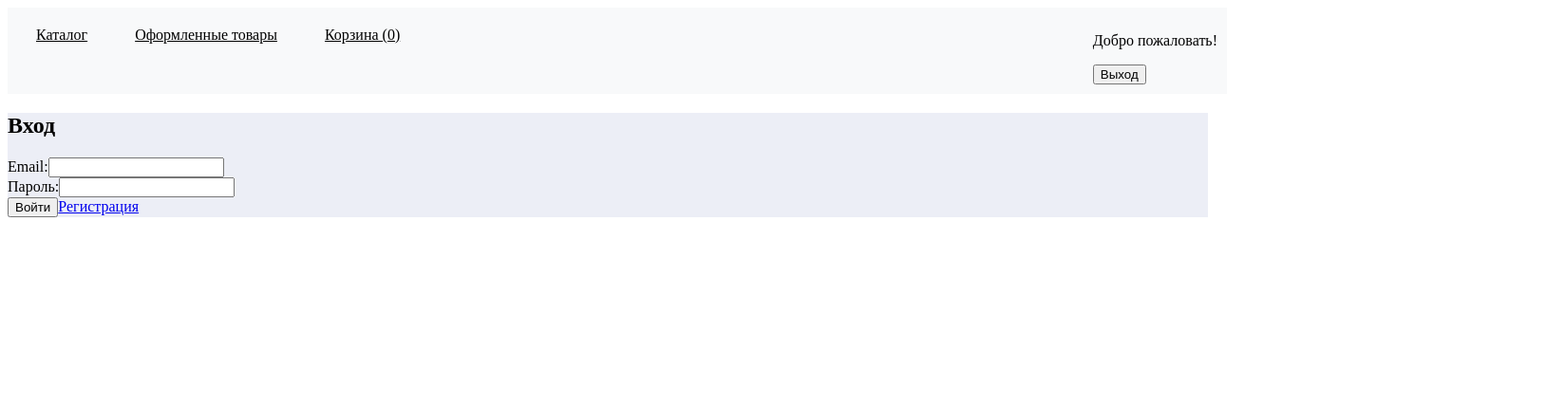
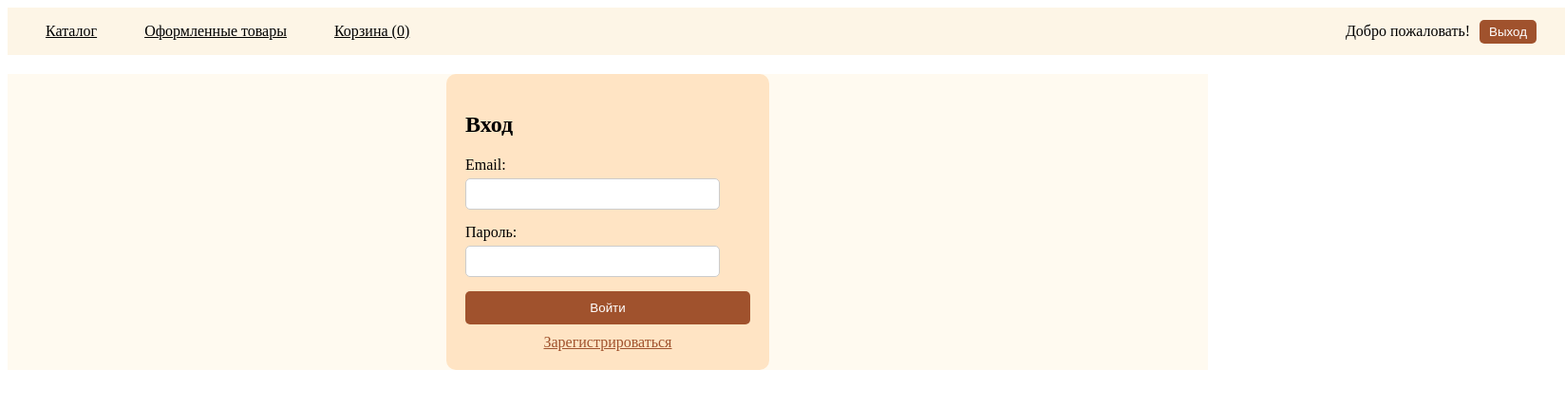
Before and after one commit to alPumpur/practika_pirvp2.1, a Vue app: page /login in a window 1280 px wide. Shown: the top 428 px of the page at 95% size, 1648 px wide, since content can reach past the window. Built offline with nearby package versions, Linux system fonts and the light colour scheme.

Commit message:
сделала css дизайн

```diff
--- a/src/App.vue
+++ b/src/App.vue
@@ -6,12 +6,17 @@ import Header from "@/components/Header.vue";
 <template>
   <Header></Header>
   <div class="page">
+
     <RouterView />
   </div>
 </template>
 
 <style scoped>
 .page{
-  background: #ECEEF6;
+  background: #FFFAF0;
+  max-width: 1600px;
+  margin: 0 auto;
+  padding: 0 20px; /* Если нужен внутренний отступ */
 }
+
 </style>
--- a/src/components/Header.vue
+++ b/src/components/Header.vue
@@ -1,43 +1,38 @@
+<script setup>
+import Nav from "@/components/Nav.vue";
+</script>
+
 <template>
   <header class="header">
-    <Nav v-if="!isLoggedIn"></Nav>
-    <div v-else>
-      {{ currentUser.email }}
-      <button @click="logout">Выход</button>
-    </div>
+    <Nav></Nav>
   </header>
 </template>
 
-<script setup>
-import Nav from "@/components/Nav.vue";
+<script>
 import { useStore } from 'vuex';
-import { computed, watch } from 'vue';
-import { useRouter } from 'vue-router'; // Импортируем useRouter из vue-router
+import { computed } from 'vue';
 
+export default {
+  setup() {
     const store = useStore();
-const router = useRouter(); // Получаем объект router
-
     const isLoggedIn = computed(() => !!store.state.currentUser);
     const currentUser = computed(() => store.state.currentUser);
 
     const logout = () => {
       store.dispatch('logoutUser');
-  router.push({ name: 'login' }); // Перенаправляем на страницу входа после выхода
     };
 
-// Следим за изменениями в состоянии currentUser в хранилище Vuex
-watch(currentUser, (newValue) => {
-  if (!newValue) {
-    // Если текущий пользователь отсутствует, перенаправляем на страницу входа
-    router.push({ name: 'login' });
+    return { isLoggedIn, currentUser, logout };
   }
-});
+};
 </script>
 
 <style scoped>
 .header {
-  width: 100%;
-  background-color: #f8f9fa;
-  padding: 10px;
+  width: 1600px;
+  background-color: #FDF5E6;
+  margin: 0 auto 20px;
+  padding: 0 20px; /* Если нужен внутренний отступ */
+
 }
 </style>
--- a/src/components/Nav.vue
+++ b/src/components/Nav.vue
@@ -7,20 +7,14 @@
     </nav>
     <div>
       <div v-if="isAuthenticated">
-        <div v-if="currentUser">
-          {{ currentUser.email }}
-          <button @click="logout">Выход</button>
-        </div>
-        <div v-else>
-          <!-- Пользователь авторизован, но информация о пользователе не доступна -->
+        <div class="welcome">
           <p>Добро пожаловать!</p>
-          <button @click="logout">Выход</button>
+          <button @click="logout" class="nav-btn">Выход</button>
         </div>
       </div>
       <div v-else>
-        <!-- Пользователь не авторизован -->
-        <router-link to="/login">Вход</router-link>
-        <router-link to="/registration">Регистрация</router-link>
+        <router-link to="/login" class="nav-btn">Вход</router-link>
+        <router-link to="/registration" class="nav-btn">Регистрация</router-link>
       </div>
     </div>
   </div>
@@ -37,16 +31,17 @@ const totalItemsInCart = computed(() => {
 });
 
 const isAuthenticated = computed(() => store.state.isAuthenticated);
-const currentUser = computed(() => store.state.currentUser);
 
 const logout = () => {
   store.dispatch('logoutUser');
 };
 </script>
+
 <style scoped>
 .nav-block {
   display: flex;
   justify-content: space-between;
+  align-items: center;
 }
 
 .nav-list {
@@ -58,5 +53,54 @@ const logout = () => {
   background: none;
   padding: 10px 20px;
   cursor: pointer;
+  transition: background-color 0.3s ease;
+  border-radius: 5px;
+  color: black;
+}
+
+.nav-list .item:hover {
+  background-color: #DEB887;
+  color: white;
+}
+
+/* Выравниваем кнопки по вертикали */
+.nav-list .item,
+nav > div {
+  display: flex;
+  align-items: center;
+}
+
+/* Фон вокруг кнопок */
+nav > div {
+  background-color: #f8f9fa;
+  padding: 5px;
+  border-radius: 10px;
+}
+
+/* Стили для кнопок входа, регистрации и выхода */
+.nav-btn {
+  background-color: #A0522D;
+  color: white;
+  padding: 5px 10px;
+  border: none;
+  border-radius: 5px;
+  cursor: pointer;
+  transition: background-color 0.3s ease;
+  margin-right: 10px;
+}
+
+.nav-btn:hover {
+  background-color: #8B4513;
+}
+
+/* Стили для надписи "Добро пожаловать!" */
+.welcome {
+  display: flex;
+  align-items: center;
+}
+
+/* Отступ между надписью и кнопкой */
+.welcome p {
+  margin-right: 10px;
 }
 </style>
--- a/src/views/LoginPage.vue
+++ b/src/views/LoginPage.vue
@@ -1,17 +1,19 @@
 <template>
-  <div>
+  <div class="login-form">
     <h2>Вход</h2>
     <form @submit.prevent="login">
-      <div>
+      <div class="form-group" :class="{ 'has-error': emailError }">
         <label for="email">Email:</label>
-        <input type="email" id="email" v-model="email" required>
+        <input type="email" id="email" v-model="email" required @input="validateEmail">
+        <span v-if="emailError" class="error-message">Неверный формат email</span>
       </div>
-      <div>
+      <div class="form-group" :class="{ 'has-error': passwordError }">
         <label for="password">Пароль:</label>
-        <input type="password" id="password" v-model="password" required>
+        <input type="password" id="password" v-model="password" required @input="validatePassword">
+        <span v-if="passwordError" class="error-message">Пароль должен быть не менее 6 символов</span>
       </div>
-      <button type="submit">Войти</button>
-      <router-link v-if="!isLoggedIn" to="/registration">Регистрация</router-link>
+      <button type="submit" class="login-btn">Войти</button>
+      <router-link v-if="!isLoggedIn" to="/registration" class="register-link">Зарегистрироваться</router-link>
     </form>
   </div>
 </template>
@@ -24,8 +26,20 @@ import api from '@/services/api'; // Импорт вашего API
 const store = useStore();
 const email = ref('');
 const password = ref('');
+const emailError = ref(false);
+const passwordError = ref(false);
 
 const isLoggedIn = computed(() => !!store.state.currentUser);
+
+const validateEmail = () => {
+  // Пример простой валидации email
+  const emailPattern = /^[^\s@]+@[^\s@]+\.[^\s@]+$/;
+  emailError.value = !emailPattern.test(email.value);
+};
+
+const validatePassword = () => {
+  passwordError.value = password.value.length < 6;
+};
 
 const login = async () => {
   try {
@@ -38,4 +52,64 @@ const login = async () => {
     console.error('Ошибка входа:', error.message);
   }
 };
+
 </script>
+
+<style scoped>
+.login-form {
+  width: 300px; /* Ширина формы */
+  margin: 15px auto; /* Отступы сверху и снизу, выравнивание по центру */
+  padding: 20px;
+  border-radius: 10px; /* Скругление краев */
+  background-color: #FFE4C4; /* Цвет фона формы */
+}
+
+.form-group {
+  margin-bottom: 15px; /* Отступ между элементами формы */
+}
+
+label {
+  display: block; /* Каждый label с новой строки */
+  margin-bottom: 5px; /* Отступ между label и input */
+}
+
+input[type="email"],
+input[type="password"] {
+  width: 250px; /* Ширина input */
+  padding: 8px; /* Внутренний отступ */
+  border-radius: 5px; /* Скругление краев input */
+  border: 1px solid #ccc; /* Обводка input */
+}
+
+.has-error input[type="email"],
+.has-error input[type="password"] {
+  border-color: red; /* Цвет границы при ошибке */
+}
+
+.error-message {
+  color: red; /* Цвет сообщения об ошибке */
+  font-size: 12px; /* Размер текста сообщения об ошибке */
+}
+
+.login-btn {
+  width: 100%; /* Ширина кнопки */
+  padding: 10px; /* Внутренний отступ */
+  border-radius: 5px; /* Скругление краев кнопки */
+  border: none; /* Убираем границу */
+  background-color: #A0522D; /* Цвет кнопки */
+  color: white; /* Цвет текста */
+  cursor: pointer; /* Изменяем курсор при наведении */
+  transition: background-color 0.3s ease; /* Плавное изменение цвета кнопки */
+}
+
+.login-btn:hover {
+  background-color: #8B4513; /* Цвет кнопки при наведении */
+}
+
+.register-link {
+  display: block; /* Сделаем ссылку блочным элементом */
+  text-align: center; /* Выравниваем по центру */
+  margin-top: 10px; /* Отступ сверху */
+  color: #A0522D; /* Цвет текста ссылки */
+}
+</style>
--- a/src/views/RegistrationPage.vue
+++ b/src/views/RegistrationPage.vue
@@ -1,16 +1,18 @@
 <template>
-  <div v-if="!isLoggedIn">
+  <div v-if="!isLoggedIn" class="registration-form">
     <h2>Регистрация</h2>
     <form @submit.prevent="register">
-      <div>
+      <div class="form-group" :class="{ 'has-error': emailError }">
         <label for="email">Email:</label>
-        <input type="email" id="email" v-model="email" required>
+        <input type="email" id="email" v-model="email" required @input="validateEmail">
+        <span v-if="emailError" class="error-message">Неверный формат email</span>
       </div>
-      <div>
+      <div class="form-group" :class="{ 'has-error': passwordError }">
         <label for="password">Пароль:</label>
-        <input type="password" id="password" v-model="password" required>
+        <input type="password" id="password" v-model="password" required @input="validatePassword">
+        <span v-if="passwordError" class="error-message">Пароль должен быть не менее 6 символов</span>
       </div>
-      <button type="submit">Зарегистрироваться</button>
+      <button type="submit" class="register-btn">Зарегистрироваться</button>
     </form>
   </div>
   <div v-else>
@@ -26,10 +28,27 @@ import api from '@/services/api'; // Импорт вашего API
 const store = useStore();
 const email = ref('');
 const password = ref('');
+const emailError = ref(false);
+const passwordError = ref(false);
 
 const isLoggedIn = computed(() => !!store.state.currentUser);
 
+const validateEmail = () => {
+  // Пример простой валидации email
+  const emailPattern = /^[^\s@]+@[^\s@]+\.[^\s@]+$/;
+  emailError.value = !emailPattern.test(email.value);
+};
+
+const validatePassword = () => {
+  passwordError.value = password.value.length < 6;
+};
+
 const register = async () => {
+  // Проверка валидности email и пароля перед регистрацией
+  validateEmail();
+  validatePassword();
+
+  if (!emailError.value && !passwordError.value) {
     try {
       const user = { email: email.value, password: password.value };
       const token = await api.register(user); // Используем ваш API для регистрации
@@ -39,5 +58,58 @@ const register = async () => {
     } catch (error) {
       console.error('Ошибка регистрации:', error.message);
     }
+  }
 };
 </script>
+
+<style scoped>
+.registration-form {
+  width: 300px; /* Ширина формы */
+  margin: 15px auto; /* Отступы сверху и снизу, выравнивание по центру */
+  padding: 20px;
+  border-radius: 10px; /* Скругление краев */
+  background-color: #FFE4C4; /* Цвет фона формы */
+}
+
+.form-group {
+  margin-bottom: 15px; /* Отступ между элементами формы */
+}
+
+label {
+  display: block; /* Каждый label с новой строки */
+  margin-bottom: 5px; /* Отступ между label и input */
+}
+
+input[type="email"],
+input[type="password"] {
+  width: 250px; /* Ширина input */
+  padding: 8px; /* Внутренний отступ */
+  border-radius: 5px; /* Скругление краев input */
+  border: 1px solid #ccc; /* Обводка input */
+}
+
+.has-error input[type="email"],
+.has-error input[type="password"] {
+  border-color: red; /* Цвет границы при ошибке */
+}
+
+.error-message {
+  color: red; /* Цвет сообщения об ошибке */
+  font-size: 12px; /* Размер текста сообщения об ошибке */
+}
+
+.register-btn {
+  width: 100%; /* Ширина кнопки */
+  padding: 10px; /* Внутренний отступ */
+  border-radius: 5px; /* Скругление краев кнопки */
+  border: none; /* Убираем границу */
+  background-color: #A0522D; /* Цвет кнопки */
+  color: white; /* Цвет текста */
+  cursor: pointer; /* Изменяем курсор при наведении */
+  transition: background-color 0.3s ease; /* Плавное изменение цвета кнопки */
+}
+
+.register-btn:hover {
+  background-color: #8B4513; /* Цвет кнопки при наведении */
+}
+</style>
```
Also changed, not shown: src/views/CatalogPage.vue (+50 -29 lines). Lines whose indentation alone changed are shown as unchanged.
